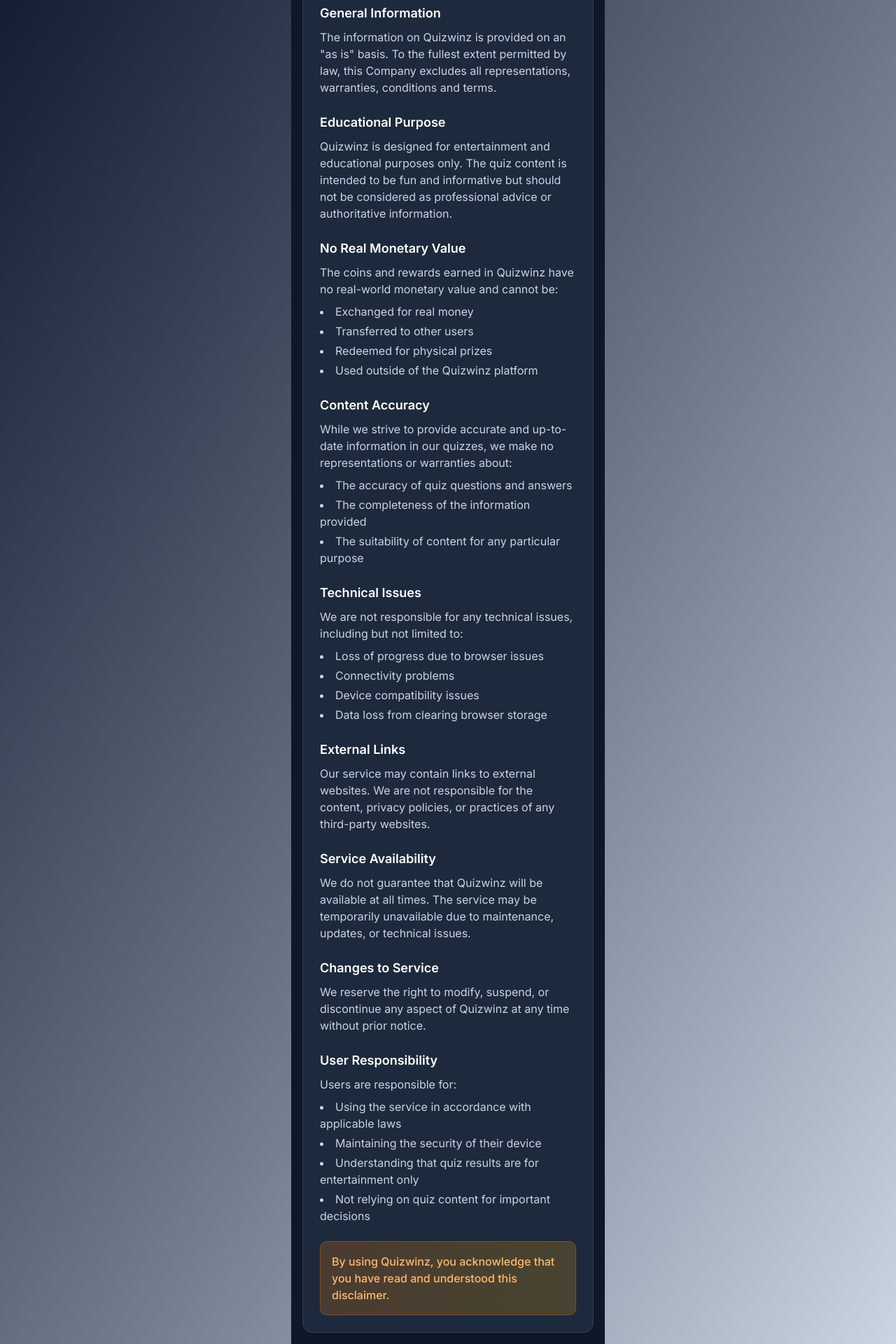
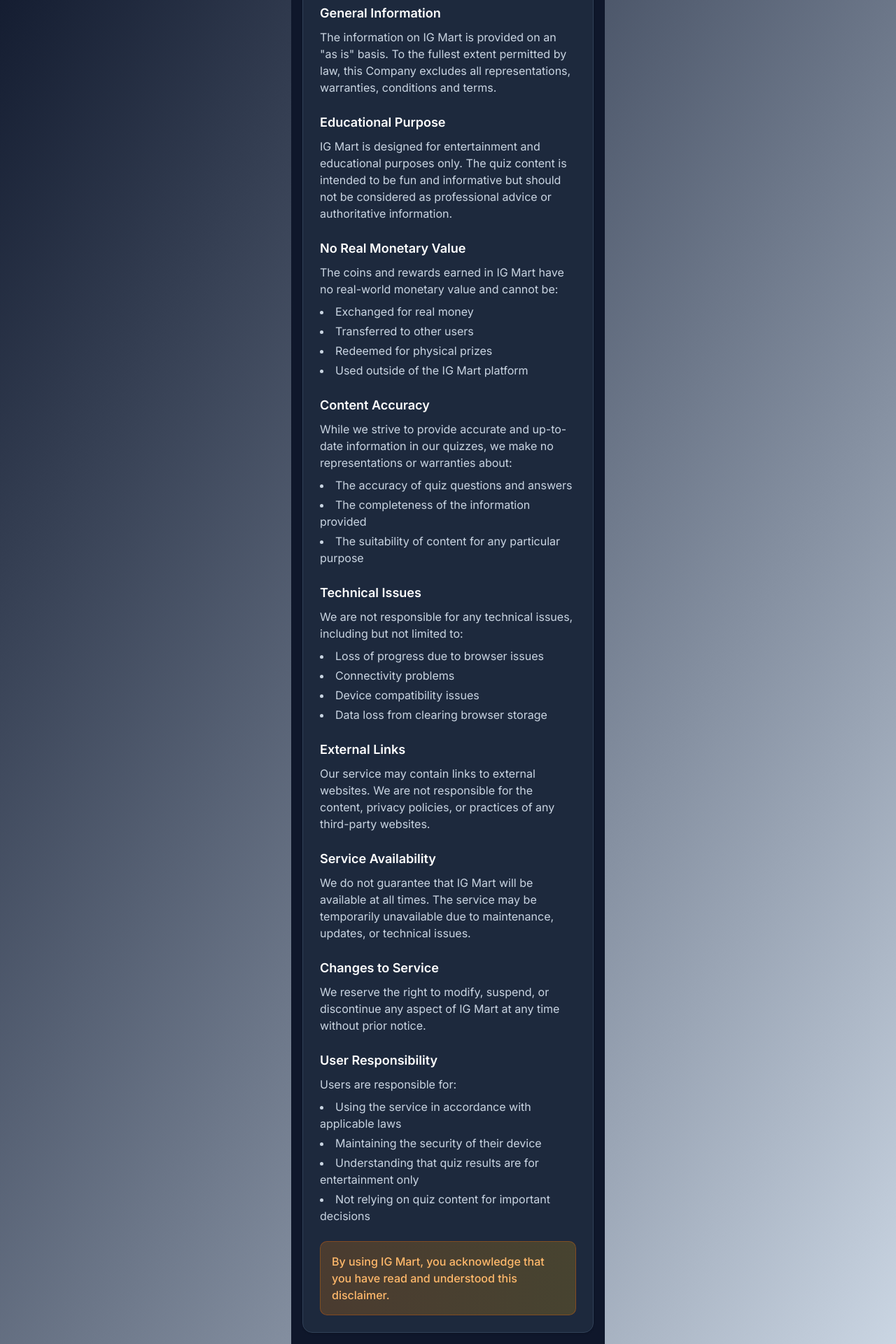
Before and after one commit to sanket320/quiznew, a Next.js app: page /disclaimer in a window 1280 px wide. Shown: the part 166-2086 px from the top of the page at 70% size. Built offline with nearby package versions, Linux system fonts and the light colour scheme.

Commit message:
New Update

```diff
--- a/src/app/about/page.tsx
+++ b/src/app/about/page.tsx
@@ -11,16 +11,16 @@
           <Link href="/home" className="p-2 hover:bg-slate-800 rounded-lg transition-colors">
             <ArrowLeft className="w-6 h-6 text-slate-300" />
           </Link>
-          <h1 className="text-2xl font-bold text-white">About Quizwinz</h1>
+          <h1 className="text-2xl font-bold text-white">About IG Mart</h1>
         </div>
 
         <Card className="bg-slate-800 border-slate-700">
           <CardHeader>
-            <CardTitle className="text-orange-400">Welcome to Quizwinz</CardTitle>
+            <CardTitle className="text-orange-400">Welcome to IG Mart</CardTitle>
           </CardHeader>
           <CardContent className="space-y-4 text-slate-300">
             <p>
-              Quizwinz is an engaging quiz platform where knowledge meets rewards. Test your skills across various
+              IG Mart is an engaging quiz platform where knowledge meets rewards. Test your skills across various
               categories and earn coins for every correct answer!
             </p>
 
--- a/src/app/contact/page.tsx
+++ b/src/app/contact/page.tsx
@@ -39,7 +39,7 @@
 										Email
 									</h3>
 									<p className='text-slate-300'>
-										support@quizwinz.com
+										statuskatta123@gmail.com
 									</p>
 								</div>
 							</div>
--- a/src/app/disclaimer/page.tsx
+++ b/src/app/disclaimer/page.tsx
@@ -33,7 +33,7 @@
 								General Information
 							</h3>
 							<p>
-								The information on Quizwinz is provided on an
+								The information on IG Mart is provided on an
 								&quot;as is&quot; basis. To the fullest extent
 								permitted by law, this Company excludes all
 								representations, warranties, conditions and
@@ -46,7 +46,7 @@
 								Educational Purpose
 							</h3>
 							<p>
-								Quizwinz is designed for entertainment and
+								IG Mart is designed for entertainment and
 								educational purposes only. The quiz content is
 								intended to be fun and informative but should
 								not be considered as professional advice or
@@ -59,14 +59,14 @@
 								No Real Monetary Value
 							</h3>
 							<p>
-								The coins and rewards earned in Quizwinz have no
+								The coins and rewards earned in IG Mart have no
 								real-world monetary value and cannot be:
 							</p>
 							<ul className='list-disc list-inside space-y-1 mt-2'>
 								<li>Exchanged for real money</li>
 								<li>Transferred to other users</li>
 								<li>Redeemed for physical prizes</li>
-								<li>Used outside of the Quizwinz platform</li>
+								<li>Used outside of the IG Mart platform</li>
 							</ul>
 						</section>
 
@@ -126,7 +126,7 @@
 								Service Availability
 							</h3>
 							<p>
-								We do not guarantee that Quizwinz will be
+								We do not guarantee that IG Mart will be
 								available at all times. The service may be
 								temporarily unavailable due to maintenance,
 								updates, or technical issues.
@@ -139,7 +139,7 @@
 							</h3>
 							<p>
 								We reserve the right to modify, suspend, or
-								discontinue any aspect of Quizwinz at any time
+								discontinue any aspect of IG Mart at any time
 								without prior notice.
 							</p>
 						</section>
@@ -170,7 +170,7 @@
 
 						<div className='bg-gradient-to-r from-orange-400/20 to-yellow-500/20 p-4 rounded-lg border border-orange-500/30'>
 							<p className='text-orange-300 font-medium'>
-								By using Quizwinz, you acknowledge that you have
+								By using IG Mart, you acknowledge that you have
 								read and understood this disclaimer.
 							</p>
 						</div>
--- a/src/app/layout.tsx
+++ b/src/app/layout.tsx
@@ -7,7 +7,7 @@
 
 export const metadata: Metadata = {
 	title: {
-		default: "Quizwinz - Play and Win Rewards",
+		default: "IG Mart - Play and Win Rewards",
 		template: "%s | Quizwinz",
 	},
 	description:
--- a/src/app/privacy/page.tsx
+++ b/src/app/privacy/page.tsx
@@ -33,7 +33,7 @@
 								Information We Collect
 							</h3>
 							<p>
-								Quizwinz is designed to work without requiring
+								IG Mart is designed to work without requiring
 								personal information. We only collect:
 							</p>
 							<ul className='list-disc list-inside space-y-1 mt-2'>
@@ -130,7 +130,7 @@
 							<p>
 								If you have any questions about this privacy
 								policy, please contact us at
-								support@quizwinz.com.
+								statuskatta123@gmail.com.
 							</p>
 						</section>
 
```
